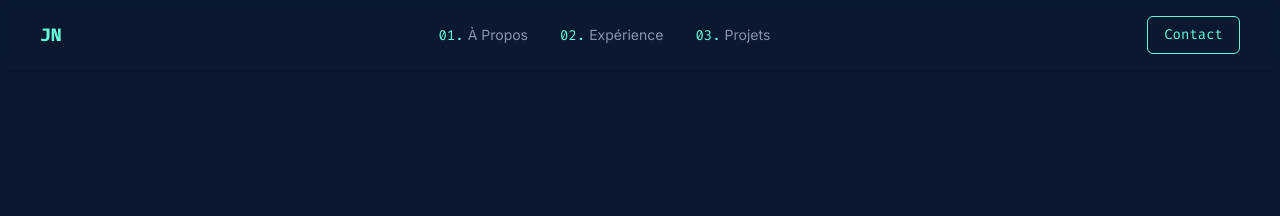
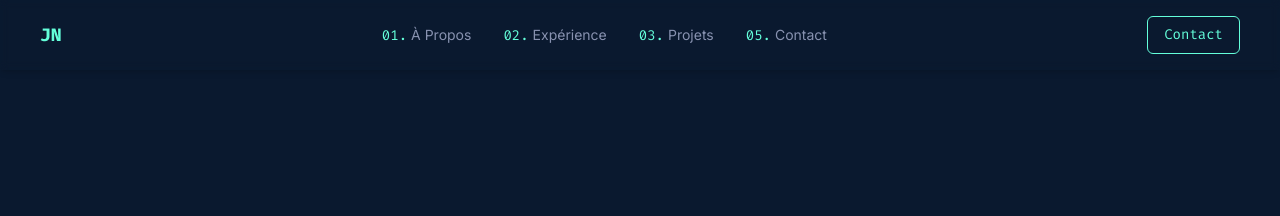
Before and after one commit to Azrogue/Portfolio, a Jekyll site: the page built from index.html, in a window 1280 px wide. Shown: the top 216 px of the page. Built offline with Jekyll 4.4.1, drawn with Linux system fonts in a browser that asks for light colours; nearby versions of some CDN libraries.

```diff
--- a/_config.yml
+++ b/_config.yml
@@ -2,4 +2,4 @@
 author: Judikael Nedev
 description: "Portfolio de Judikael Nedev, Admin IT & Développeur Python passionné par l'automatisation, l'IA et les solutions open-source."
 url: "https://judikael-nedev.github.io"
-github_username: judikael-nedev
+github_username: Azrogue
--- a/_includes/footer.html
+++ b/_includes/footer.html
@@ -1,8 +1,13 @@
 <footer class="py-6 text-center mt-auto">
     <p class="font-fira-code text-sm text-soft-gray">Conçu & développé par {{ site.author }}</p>
     <div class="flex justify-center space-x-4 mt-2">
-        <a class="text-soft-gray hover:text-neon-green transition-colors" href="https://github.com/{{ site.github_username }}" rel="noopener noreferrer" target="_blank">
-            <svg class="feather feather-github" fill="none" height="24" stroke="currentColor" stroke-linecap="round" stroke-linejoin="round" stroke-width="2" viewBox="0 0 24 24" width="24" xmlns="http://www.w3.org/2000/svg"><title>GitHub</title><path d="M9 19c-5 1.5-5-2.5-7-3m14 6v-3.87a3.37 3.37 0 0 0-.94-2.61c3.14-.35 6.44-1.54 6.44-7A5.44 5.44 0 0 0 20 4.77 5.07 5.07 0 0 0 19.91 1S18.73.65 16 2.48a13.38 13.38 0 0 0-7 0C6.27.65 5.09 1 5.09 1A5.07 5.07 0 0 0 5 4.77a5.44 5.44 0 0 0-1.5 3.78c0 5.42 3.3 6.61 6.44 7A3.37 3.37 0 0 0 9 18.13V22"></path></svg>
-        </a>
+        <!-- Lien GitHub existant -->
+        <a aria-label="GitHub" class="text-soft-gray hover:text-neon-green transition-colors" href="https://github.com/{{ site.github_username }}" rel="noopener noreferrer" target="_blank">
+          <svg class="h-6 w-6" fill="none" height="24" stroke="currentColor" stroke-linecap="round" stroke-linejoin="round" stroke-width="2" viewBox="0 0 24 24" width="24" xmlns="http://www.w3.org/2000/svg"><path d="M9 19c-5 1.5-5-2.5-7-3m14 6v-3.87a3.37 3.37 0 0 0-.94-2.61c3.14-.35 6.44-1.54 6.44-7A5.44 5.44 0 0 0 20 4.77 5.07 5.07 0 0 0 19.91 1S18.73.65 16 2.48a13.38 13.38 0 0 0-7 0C6.27.65 5.09 1 5.09 1A5.07 5.07 0 0 0 5 4.77a5.44 5.44 0 0 0-1.5 3.78c0 5.42 3.3 6.61 6.44 7A3.37 3.37 0 0 0 9 18.13V22"></path></svg>
+      </a>
+      <!-- NOUVEAU : Lien LinkedIn -->
+      <a aria-label="LinkedIn" class="text-soft-gray hover:text-neon-green transition-colors" href="https://www.linkedin.com/in/judikael-nedev/" rel="noopener noreferrer" target="_blank">
+        <svg class="h-6 w-6" fill="none" stroke="currentColor" stroke-linecap="round" stroke-linejoin="round" stroke-width="2" role="img" viewBox="0 0 24 24" xmlns="http://www.w3.org/2000/svg"><path d="M16 8a6 6 0 0 1 6 6v7h-4v-7a2 2 0 0 0-2-2 2 2 0 0 0-2 2v7h-4v-7a6 6 0 0 1 6-6z"></path><rect height="12" width="4" x="2" y="9"></rect><circle cx="4" cy="4" r="2"></circle></svg>
+      </a>
     </div>
 </footer>
--- a/_includes/header.html
+++ b/_includes/header.html
@@ -5,6 +5,7 @@
             <a class="nav-link" href="#about"><span class="font-fira-code">01.</span>À Propos</a>
             <a class="nav-link" href="#experience"><span class="font-fira-code">02.</span>Expérience</a>
             <a class="nav-link" href="#projects-pro"><span class="font-fira-code">03.</span>Projets</a>
+            <a class="nav-link" href="#services"><span class="font-fira-code">05.</span>Contact</a>
         </div>
         <a class="btn-primary" href="https://github.com/{{ site.github_username }}" rel="noopener noreferrer" target="_blank">Contact</a>
     </nav>
--- a/index.html
+++ b/index.html
@@ -6,3 +6,4 @@
 {% include section_experience.html %}
 {% include section_projects_pro.html %}
 {% include section_projects_perso.html %}
+{% include section_services.html %}
```
